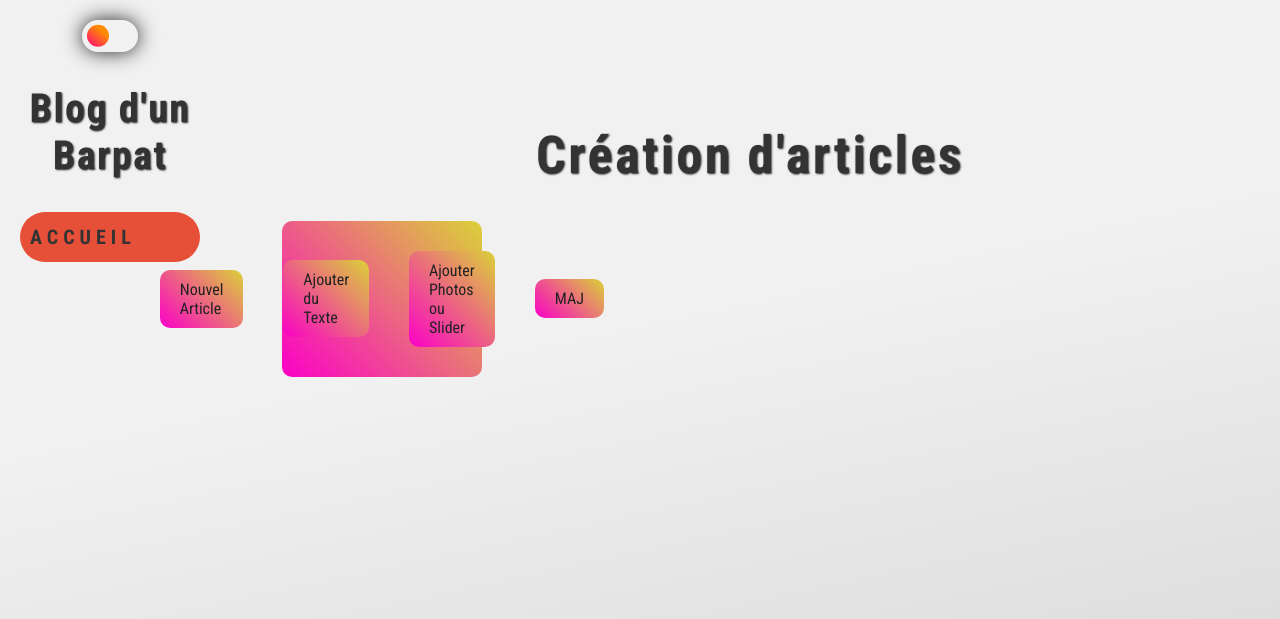
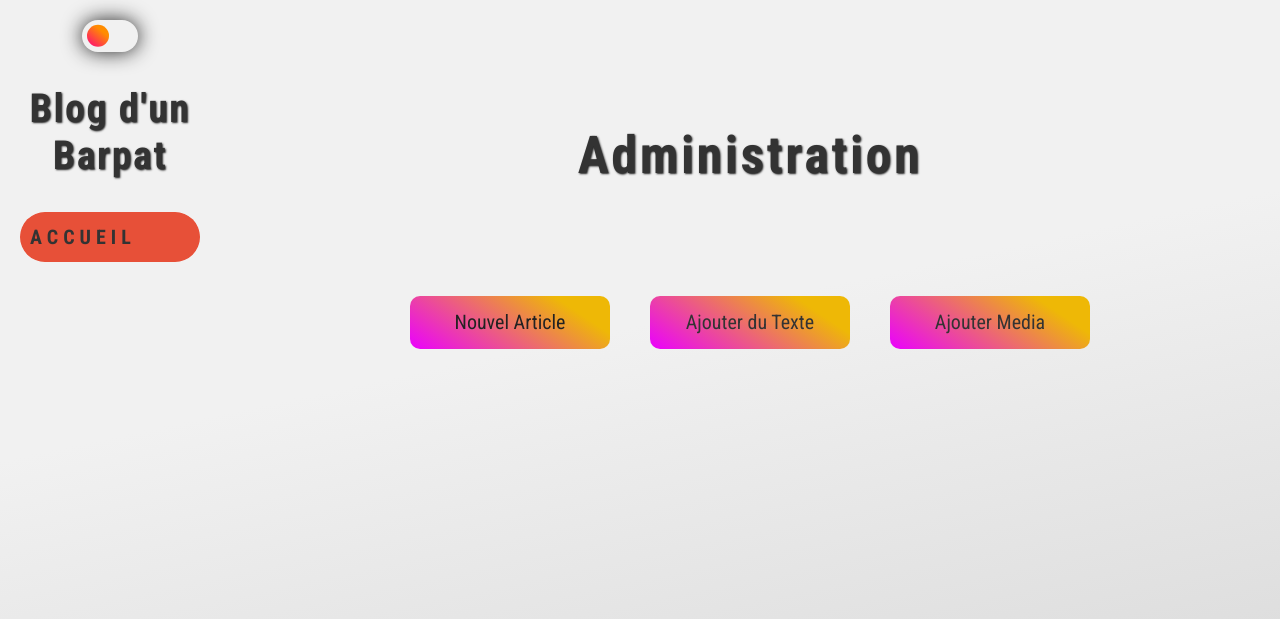
Before and after one commit to ChristopheC-83/blog_barpat, a PHP site: template views/pages/admin/admin.view.php in a window 1280 px wide. Shown: the top 619 px of the page. Run offline with PHP 8.4, Linux system fonts and the light colour scheme; the template is opened without the code that fills it, so the values that code supplies are empty; some libraries are stand-ins or nearby versions.

Commit message:
selection articles pour écriture et media form OK

```diff
--- a/public/style/communs/_articleCard.scss
+++ b/public/style/communs/_articleCard.scss
@@ -44,7 +44,7 @@
 }
 
 .apparitionCard {
-  animation: apparitionCard 0.5s linear;
+  animation: apparitionCard 0.75s linear forwards;
 }
 
 @keyframes apparitionCard {
--- a/public/style/libs/_polices.scss
+++ b/public/style/libs/_polices.scss
@@ -18,7 +18,11 @@ h1 {
   font-size: clamp(32px, calc(24px + 2.2vw), 60px);
   letter-spacing: calc(1px + 0.12vw);
   text-shadow: 1px 1px 2px $noir;
+
 }
+
+
+
 h2 {
   font-size: clamp(23px, calc(20px + 1.65vw), 40px);
   letter-spacing: calc(1px + 0.04vw);
--- a/public/style/libs/_raccourcis.scss
+++ b/public/style/libs/_raccourcis.scss
@@ -1,4 +1,6 @@
-
+.flex{
+display: flex;
+}
 
 .flex-center {
   display: flex;
--- a/public/style/pages/admin/_pagesAdmin.scss
+++ b/public/style/pages/admin/_pagesAdmin.scss
@@ -1,23 +1,46 @@
 .pagesAdmin {
   h1 {
     text-align: center;
+  }
+
+  .btnAdminBox {
+    width: 100%;
+    height: fit-content;
+    display: flex;
+    align-items: center;
+    justify-content: center;
+    flex-wrap: wrap;
+    flex-shrink: 1;
+  }
+
+  .btnAdminMiniBox{
+    display: flex;
+    // flex-wrap: wrap;
   }
 
   .btnAdmin {
     padding: 10px 20px;
 
     background: linear-gradient(
-      45deg,
-      rgba(251, 0, 199, 1) 0%,
-      rgba(219, 209, 56, 1) 100%
+      34deg,
+      rgb(234, 0, 255) 0%,
+      rgb(238, 184, 6) 80%
     );
+    margin: 20px;
     border-radius: 10px;
-    margin: 20px;
     width: 200px;
     @include flexMid;
+
+  &:hover{
+    font-weight: bold;
+  }
   }
 }
 
 .infoArticleEnCours {
   margin-bottom: 20px;
 }
+
+#btnAddMedia, #btnAddTxt{
+  cursor: pointer;
+}
--- a/public/style/style.css
+++ b/public/style/style.css
@@ -766,19 +783,39 @@ footer {
 .pagesAdmin h1 {
   text-align: center;
 }
+.pagesAdmin .btnAdminBox {
+  width: 100%;
+  height: -moz-fit-content;
+  height: fit-content;
+  display: flex;
+  align-items: center;
+  justify-content: center;
+  flex-wrap: wrap;
+  flex-shrink: 1;
+}
+.pagesAdmin .btnAdminMiniBox {
+  display: flex;
+}
 .pagesAdmin .btnAdmin {
   padding: 10px 20px;
-  background: linear-gradient(45deg, rgb(251, 0, 199) 0%, rgb(219, 209, 56) 100%);
+  background: linear-gradient(34deg, rgb(234, 0, 255) 0%, rgb(238, 184, 6) 80%);
+  margin: 20px;
   border-radius: 10px;
-  margin: 20px;
   width: 200px;
   display: flex;
   justify-content: center;
   align-items: center;
 }
+.pagesAdmin .btnAdmin:hover {
+  font-weight: bold;
+}
 
 .infoArticleEnCours {
   margin-bottom: 20px;
+}
+
+#btnAddMedia, #btnAddTxt {
+  cursor: pointer;
 }
 
 .templateArticle1 {
--- a/views/pages/admin/admin.view.php
+++ b/views/pages/admin/admin.view.php
@@ -1,13 +1,53 @@
 <div class="container pagesAdmin">
-    <h1>Création d'articles</h1>
+    <h1>Administration</h1>
 
-    <div class="btnAdmin">
+    <div class="btnAdminBox container">
 
-        <div class="btnAdmin"><a href="<?= URL ?>kikiAdmin/create_article">Nouvel Article</a></div>
-        <div class="btnAdmin"><a href="<?= URL ?>kikiAdmin/write_text">Ajouter du Texte</a></div>
-        <div class="btnAdmin"><a href="<?= URL ?>kikiAdmin/insert_photos_slider">Ajouter Photos ou Slider</a></div>
-        <div class="btnAdmin"> <a href="<?= URL ?>kikiAdmin/update">MAJ</a></div>
+        <div class="btnAdmin"><a href="<?= URL ?>kikiAdmin/create_article"><p>Nouvel Article</p></a></div>
+        <div class="btnAdmin" id="btnAddTxt">
+            <p>Ajouter du Texte</p>
+        </div>
+
+
+        <div class="btnAdmin" id="btnAddMedia">
+            <p>Ajouter Media</p>
+        </div>
+
+    </div>
+
+    <div class="container listeArticles writeList dnone">
+        <h3>Ecrire du texte pour quel article ? (seuls les vierges apparaissent)</h3>
+
+        <ul>
+            <?php foreach ($articlesWithoutText as $article) : ?>
+
+                <a href="kikiAdmin/write_text/<?= $article['id_article'] ?>">
+                    <li class="articleInList">
+                        <p><?= $article['id_article'] ?> => <?= $article['titre'] ?> </p>
+                    </li>
+                </a>
+
+            <?php endforeach ?>
+
+        </ul>
+    </div>
+    <div class="container listeArticles addPhotoList dnone">
+        <h3>Ajouter un média pour quel article ? (seuls les vierges apparaissent)</h3>
+        <ul>
+
+            <?php foreach ($articleWithoutMedia as $article) : ?>
+                <a href="kikiAdmin/insert_photos_slider/<?= $article['id_article'] ?>">
+                    <li class="articleInList">
+                        <p><?= $article['id_article'] ?> => <?= $article['titre'] ?> </p>
+                    </li>
+                </a>
+
+            <?php endforeach ?>
+
+        </ul>
     </div>
 
 
+
+
 </div>
--- a/views/pages/admin/page_add_text.view.php
+++ b/views/pages/admin/page_add_text.view.php
@@ -43,7 +43,7 @@
         </div>
 
         <div class="entryForm">
-            <button type="submit">On ajoute les textes !</button>
+            <button type="submit"><p>Textes OK<br> Aux Médias !</p></button>
         </div>
 
     </form>
--- a/views/pages/admin/page_create_article.view.php
+++ b/views/pages/admin/page_create_article.view.php
@@ -37,7 +37,7 @@
                 <input type="text" name="pitch" id="pitch">
             </div>
             <div class="entryForm">
-                <button type="submit">On envoie table_articles !</button>
+                <button type="submit"><p>On crée<br>On ajoute du texte !</p></button>
             </div>
         </form>
     </div>
```
Also changed, not shown: other parts of public/style/style.css (+22 -5 lines), controllers/admin/admin.controller.php (+36 -10 lines), models/articles.model.php (+39 -0 lines), public/javascript/administration.js (+24 -0 lines), public/style/pages/admin/_form.scss (+27 -4 lines), views/pages/admin/page_add_photos.view.php (+4 -4 lines), 1 other file.
